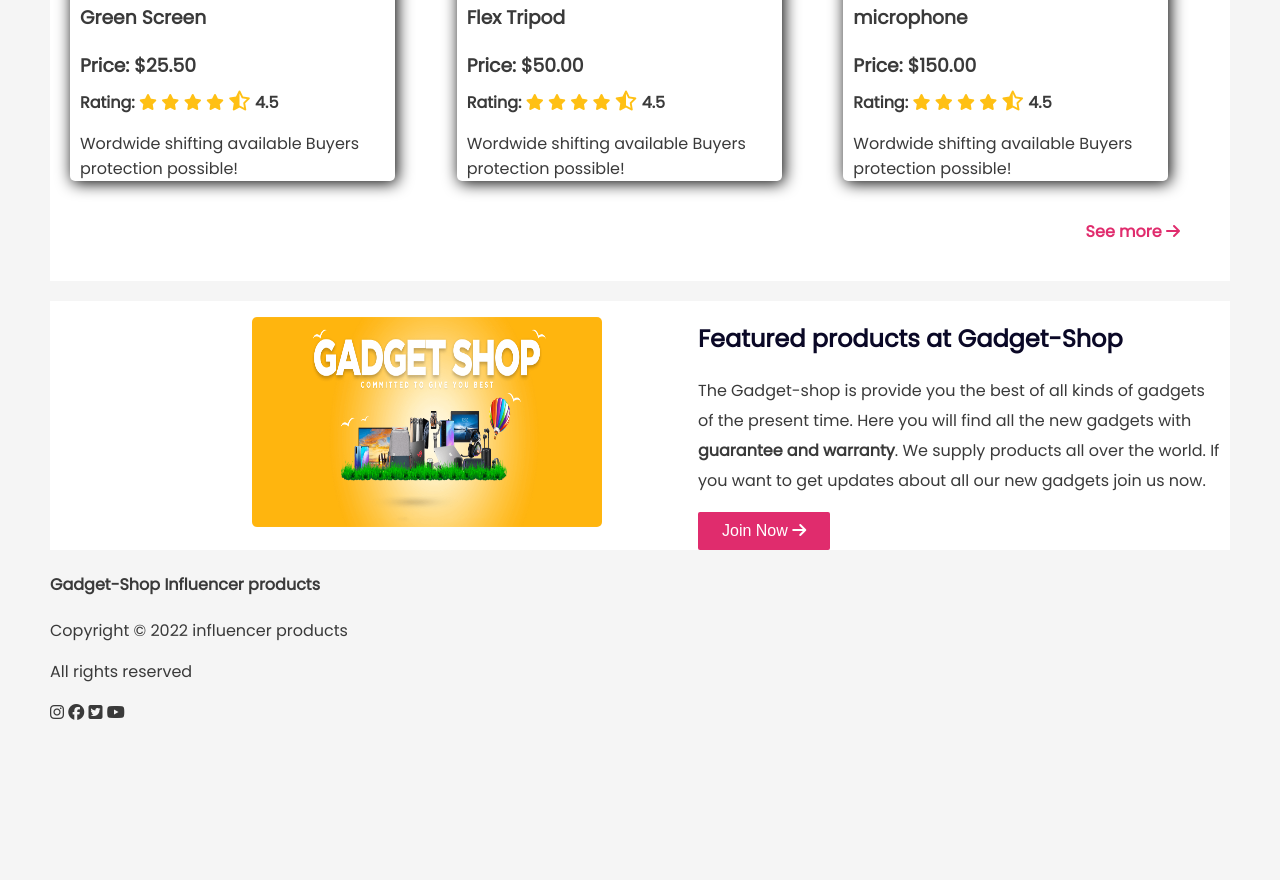
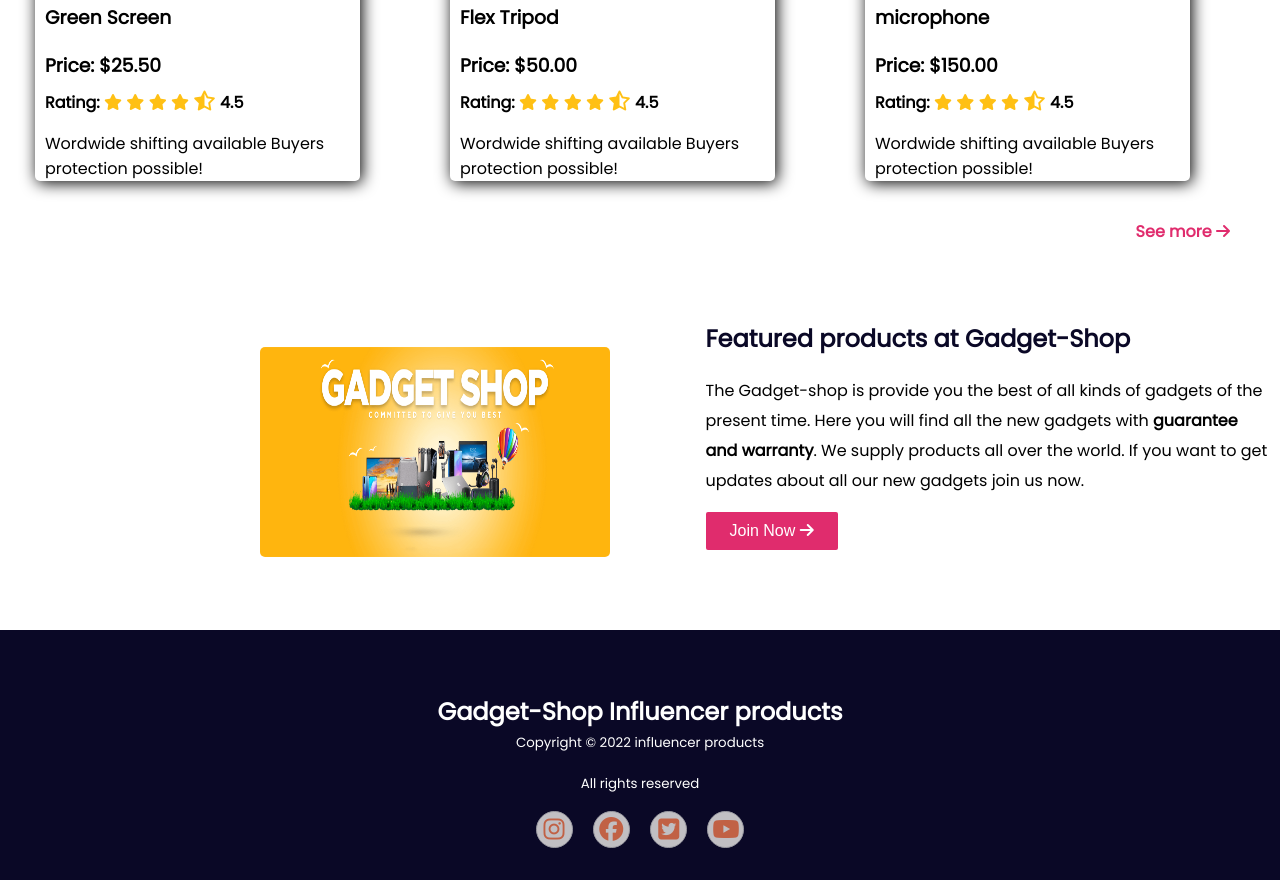
Before and after one commit to sabbirmeia/my-second-assignment, a plain HTML site: page index.html in a window 1280 px wide. Shown: the part 1882-2762 px from the top of the page. Before the commit the page ends 2607 px from the top, so only its background shows below. Drawn offline with Linux system fonts and the light colour scheme.

Commit message:
footer add done

```diff
--- a/index.html
+++ b/index.html
@@ -28,9 +28,10 @@
                     <div class="laft-part">
                         <h1>Start your Journey as Influencer</h1>
                         <p>The camera is a tool for good photography. Because it has the right image quality and the
-                            details are much better. The price of the cam is much higheer but the thing that is better is
+                            details are much better. The price of the cam is much higheer but the thing that is better
+                            is
                             a little more.</p>
-                        <button>Preebook Now<i class="fas fa-arrow-right"></i></button>
+                        <button><a href="#">Preebook Now <i class="fas fa-arrow-right"></i></a></i></button>
                     </div>
                     <div class="right-part">
                         <img src="images/first-camera.png" alt="">
@@ -238,8 +239,11 @@
                 </div>
                 <div class="text">
                     <h2>Featured products at Gadget-Shop</h2>
-                    <p>The Gadget-shop is provide you the best of all kinds of gadgets of the present time. Here you will find all the new gadgets with <span style="font-weight: 600;">guarantee and warranty</span>. We supply products all over the world. If you want to get updates about all our new gadgets  join us now.</p>
-                    <button>Join Now <i class="fas fa-arrow-right"></i></button>
+                    <p>The Gadget-shop is provide you the best of all kinds of gadgets of the present time. Here you
+                        will find all the new gadgets with <span style="font-weight: 600;">guarantee and
+                            warranty</span>. We supply products all over the world. If you want to get updates about all
+                        our new gadgets join us now.</p>
+                    <button><a href="#">Join Now <i class="fas fa-arrow-right"></i></a></button>
                 </div>
             </div>
         </section>
@@ -252,16 +256,18 @@
                 =================-->
         <footer>
             <div class="color">
+
                 <div class="detils">
                     <h4>Gadget-Shop Influencer products</h4>
-                              <p>Copyright &copy; 2022  influencer products</p>
-                              <p>All rights reserved</p>
+                    <small>Copyright &copy; 2022 influencer products</small>
+                    <p><small>All rights reserved</small></p>
                 </div>
                 <div class="icon">
-                              <i class="fab fa-instagram"></i>
-                              <i class="fab fa-facebook"></i>
-                              <i class="fab fa-twitter-square"></i>
-                              <i class="fab fa-youtube"></i>
+                    <a href=""><i class="fab fa-instagram"></i></a>
+                    <a href=""><i class="fab fa-facebook"></i></a>
+                    <a href=""><i class="fab fa-twitter-square"></i></a>
+                    <a href=""><i class="fab fa-youtube"></i></a>
+
                 </div>
             </div>
         </footer>
--- a/style.css
+++ b/style.css
@@ -7,11 +7,11 @@
   ================*/
 body{
     font-family: 'Poppins', sans-serif;
-    background-color: whitesmoke;
-    color: #3A3A3A;;
+    /* background-color: whitesmoke; */
+    /* color: #3A3A3A;; */
     margin: 0;
-    max-width: 1200px;
-    margin: 0 50px;
+    /* max-width: 1200px;
+    margin: 0 50px;      */
 }
 /* common part end
 ============================== */
@@ -20,7 +20,7 @@ body{
 ============================== */
 .products-detils{
     background-color: white;
-    padding-left: 20px;
+    padding-left: 35px;
     margin-bottom: 20px;
 
 }
@@ -45,6 +45,9 @@ body{
     padding: 10px 24px;
     border-radius: 41px;
     font-size: 16px;
+}
+.laft-part button a{
+    text-decoration: none;
     color: white;
 }
 .right-part img{
@@ -127,7 +130,7 @@ body{
     border-radius: 5px;
  }
  .text h2{
-    color: #0A0826;;
+    color: #0A0826;
 }
  .text p{
     margin-top: 0;
@@ -140,6 +143,10 @@ body{
     padding: 10px 24px;
     border-radius: 2px;
     font-size: 16px;
+    margin-bottom: 60px;
+}
+.text button a{
+    text-decoration: none;
     color: white;
 }
 /* ========================
@@ -149,3 +156,44 @@ extra part for bonus end
 /*==========================
  footer part start
 ============================ */
+
+footer{
+    background-color: #0A0826;
+}
+.color{
+    display: flex;
+    flex-direction: column;
+    align-items: center;
+    color: white;
+    height: 250px;
+    justify-content: center;
+}
+.detils{
+    text-align: center;
+}
+.detils h4{
+    font-size: 24px;
+    font-weight: bold;
+    margin-bottom: 0;
+}
+.icon a{
+    color: #FF7F50;
+    font-size: 24px;
+    border: 1px solid #ccc;
+    width: 35px;
+    height: 35px;
+    display: inline-block;
+    line-height: 35px;
+    text-align: center;
+    border-radius: 50%;
+    margin: 0 8px;
+    opacity: 0.75;
+    background-color: rgb(255, 253, 248);
+}
+.icon a:hover{
+    opacity: 1.5;
+}
+
+/*=====================
+ footer part end
+======================= */
```
Lines whose indentation alone changed are shown as unchanged.
